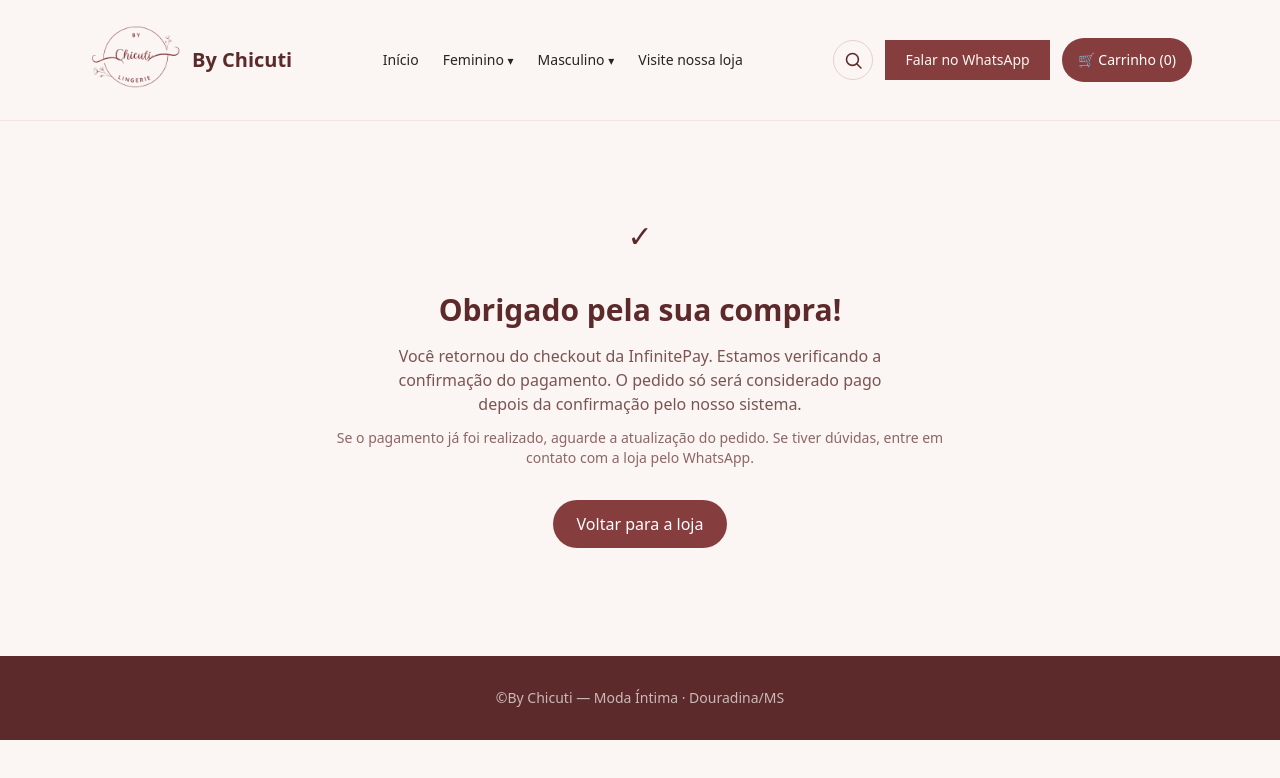
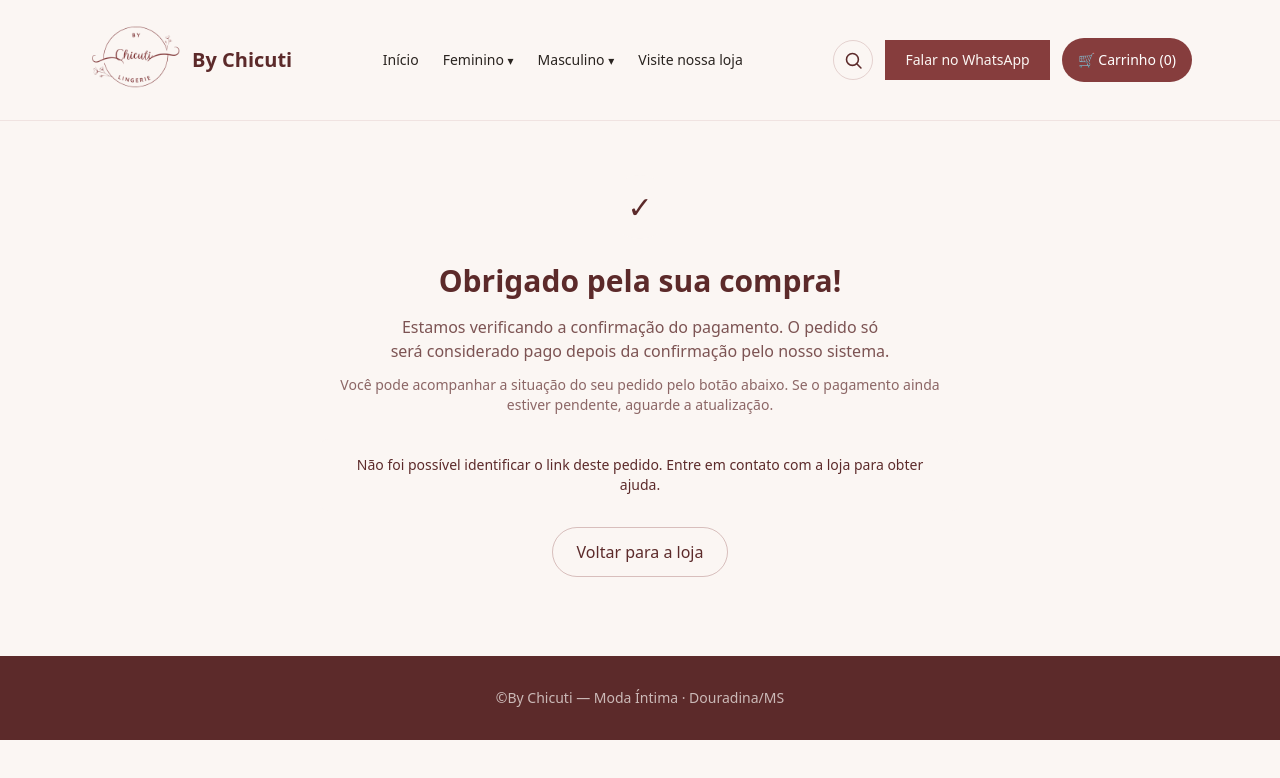
Before and after one commit to brunochicuti/loja-bychicuti, a Next.js app: page /pedido-confirmado in a window 1280 px wide. Shown: the top 778 px of the page. Built offline with nearby package versions, Linux system fonts and the light colour scheme.

Commit message:
Padroniza conexão da API de acompanhamento

```diff
--- a/app/api/acompanhar-pedido/route.ts
+++ b/app/api/acompanhar-pedido/route.ts
@@ -1,13 +1,7 @@
 
 import { NextRequest, NextResponse } from "next/server";
 import { createHash } from "crypto";
-import { Pool } from "pg";
-
-const pool = new Pool({
-  connectionString: process.env.DATABASE_URL,
-  ssl: { rejectUnauthorized: true },
-  max: 5,
-});
+import { db } from "@/lib/db";
 
 export async function GET(request: NextRequest) {
   const token = request.nextUrl.searchParams.get("token");
@@ -24,7 +18,7 @@ export async function GET(request: NextRequest) {
     .digest("hex");
 
   try {
-    const resultado = await pool.query(
+    const resultado = await db.query(
       `
         SELECT
           codigo,
--- a/app/checkout/page.tsx
+++ b/app/checkout/page.tsx
@@ -303,8 +303,18 @@ export default function CheckoutPage() {
         );
       }
 
-      if (!dados.checkoutUrl) {
+      if (
+        typeof dados.checkoutUrl !== "string" ||
+        !dados.checkoutUrl
+      ) {
         throw new Error("O link de pagamento não foi recebido.");
+      }
+
+      if (
+        typeof dados.acompanhamentoUrl !== "string" ||
+        !dados.acompanhamentoUrl
+      ) {
+        throw new Error("O link de acompanhamento não foi recebido.");
       }
 
       window.location.assign(dados.checkoutUrl);
--- a/app/pedido-confirmado/page.tsx
+++ b/app/pedido-confirmado/page.tsx
@@ -1,8 +1,21 @@
+
 "use client";
 
 import Link from "next/link";
+import { Suspense } from "react";
+import { useSearchParams } from "next/navigation";
 
-export default function PedidoConfirmadoPage() {
+function ConteudoPedidoConfirmado() {
+  const searchParams = useSearchParams();
+  const token = searchParams.get("token");
+
+  const tokenValido =
+    typeof token === "string" && /^[a-f0-9]{64}$/i.test(token);
+
+  const acompanhamentoUrl = tokenValido
+    ? `/acompanhar-pedido?token=${encodeURIComponent(token)}`
+    : null;
+
   return (
     <main className="mx-auto flex min-h-[70vh] max-w-2xl flex-col items-center justify-center px-4 py-16 text-center text-[#5C2A2A]">
       <div className="flex h-16 w-16 items-center justify-center rounded-full bg-[#FBF6F3] text-3xl">
@@ -14,22 +27,50 @@ export default function PedidoConfirmadoPage() {
       </h1>
 
       <p className="mt-4 max-w-lg text-[#5C2A2A]/80">
-        Você retornou do checkout da InfinitePay. Estamos verificando a
-        confirmação do pagamento. O pedido só será considerado pago depois
-        da confirmação pelo nosso sistema.
+        Estamos verificando a confirmação do pagamento.
+        O pedido só será considerado pago depois da confirmação
+        pelo nosso sistema.
       </p>
 
       <p className="mt-3 text-sm text-[#5C2A2A]/70">
-        Se o pagamento já foi realizado, aguarde a atualização do pedido.
-        Se tiver dúvidas, entre em contato com a loja pelo WhatsApp.
+        Você pode acompanhar a situação do seu pedido pelo botão abaixo.
+        Se o pagamento ainda estiver pendente, aguarde a atualização.
       </p>
+
+      {acompanhamentoUrl ? (
+        <Link
+          href={acompanhamentoUrl}
+          className="mt-8 inline-flex rounded-full bg-[#863D3D] px-6 py-3 font-medium text-white transition-colors hover:bg-[#5C2A2A]"
+        >
+          Acompanhar meu pedido
+        </Link>
+      ) : (
+        <p className="mt-6 rounded-lg bg-[#FBF6F3] p-4 text-sm">
+          Não foi possível identificar o link deste pedido.
+          Entre em contato com a loja para obter ajuda.
+        </p>
+      )}
 
       <Link
         href="/"
-        className="mt-8 inline-flex rounded-full bg-[#863D3D] px-6 py-3 font-medium text-white transition-colors hover:bg-[#5C2A2A]"
+        className="mt-4 inline-flex rounded-full border border-[#863D3D]/30 px-6 py-3 font-medium transition-colors hover:bg-[#FBF6F3]"
       >
         Voltar para a loja
       </Link>
     </main>
   );
 }
+
+export default function PedidoConfirmadoPage() {
+  return (
+    <Suspense
+      fallback={
+        <main className="px-4 py-16 text-center">
+          Carregando...
+        </main>
+      }
+    >
+      <ConteudoPedidoConfirmado />
+    </Suspense>
+  );
+}
```
